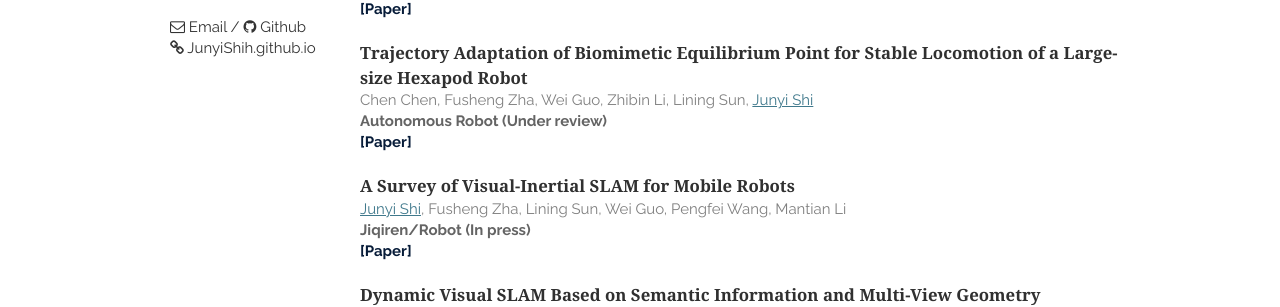
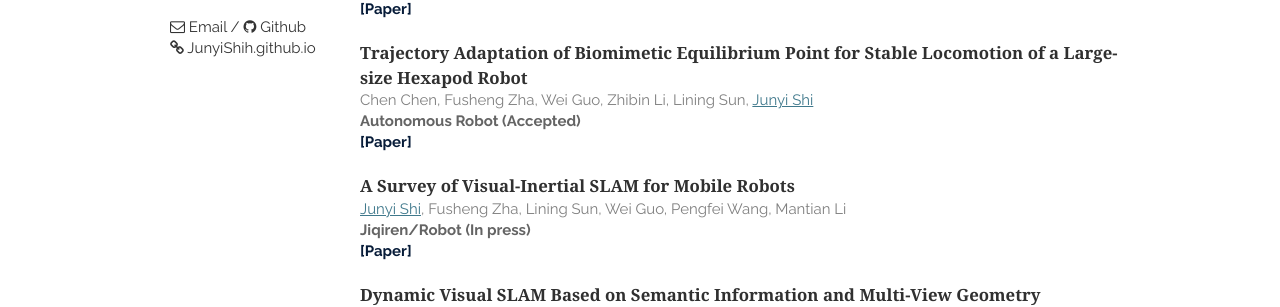
Before and after one commit to JunYiShih/JunYiShih.github.io, a Jekyll site: the page built from index.html, in a window 1280 px wide. Shown: the part 417-724 px from the top of the page. Built offline with Jekyll 4.4.1, drawn with Linux system fonts in a browser that asks for light colours; nearby versions of some CDN libraries; the list of posts is cut into pages by our own code; a style sheet for code colours, icons or effects is not loaded.

Commit message:
Update Publications.html

```diff
--- a/_includes/Publications.html
+++ b/_includes/Publications.html
@@ -33,7 +33,7 @@
             <span>Chen Chen, Fusheng Zha, Wei Guo, Zhibin Li, Lining Sun, <font color="#40798C"><u>Junyi Shi</u></font></span>
         </header>
         <p>
-            <em>Autonomous Robot (Under review)</em>
+            <em>Autonomous Robot (Accepted)</em>
         </p>
         <p><a href="">
             <em><font color="#061b38">[Paper]</font></em>
```
